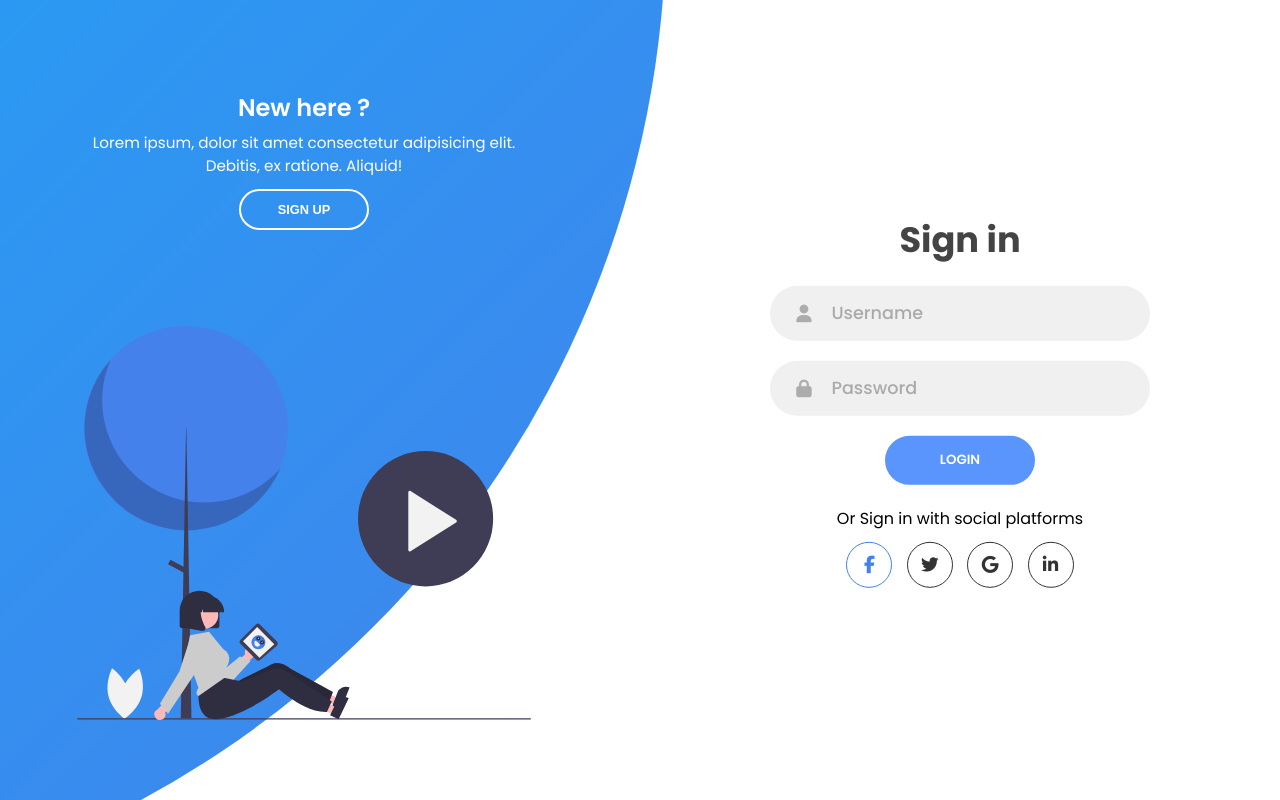
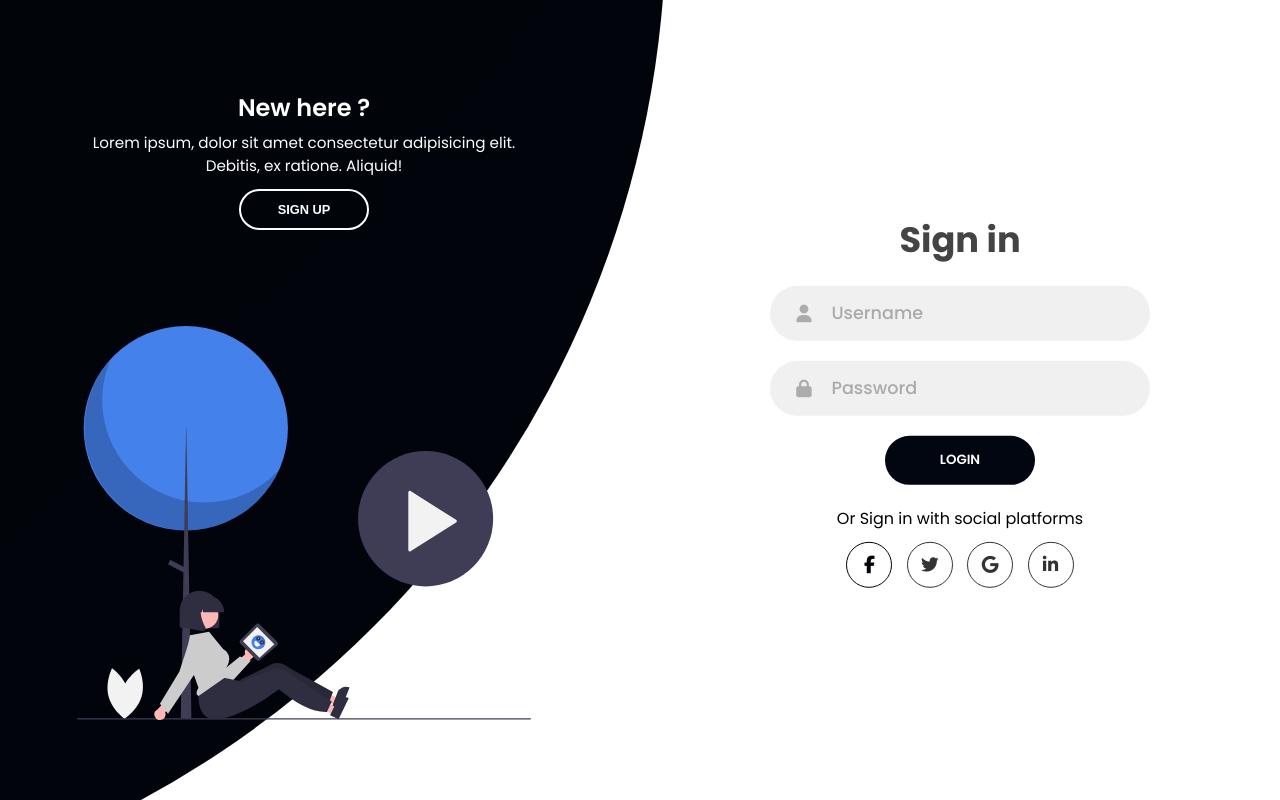
Before and after one commit to Joymahanta/login, a plain HTML site: page index.html in a window 1280 px wide. In both pictures the pointer is over the link 869 px from the left and 564 px from the top of the page. Drawn offline with Linux system fonts and the light colour scheme.

Commit message:
Update login.css

```diff
--- a/login.css
+++ b/login.css
@@ -128,13 +128,13 @@ form.sign-in-form {
 }
 
 .social-icon:hover {
-  color: #4481eb;
-  border-color: #4481eb;
+  color: #000409;
+  border-color: #000309;
 }
 
 .btn {
   width: 150px;
-  background-color: #5995fd;
+  background-color: #010610;
   border: none;
   outline: none;
   height: 49px;
@@ -148,7 +148,7 @@ form.sign-in-form {
 }
 
 .btn:hover {
-  background-color: #4d84e2;
+  background-color: #000307;
 }
 .panels-container {
   position: absolute;
@@ -168,7 +168,7 @@ form.sign-in-form {
   top: -10%;
   right: 48%;
   transform: translateY(-50%);
-  background-image: linear-gradient(-45deg, #4481eb 0%, #04befe 100%);
+  background-image: linear-gradient(-45deg, #01040b 0%, #000709 100%);
   transition: 1.8s ease-in-out;
   border-radius: 50%;
   z-index: 6;
```
